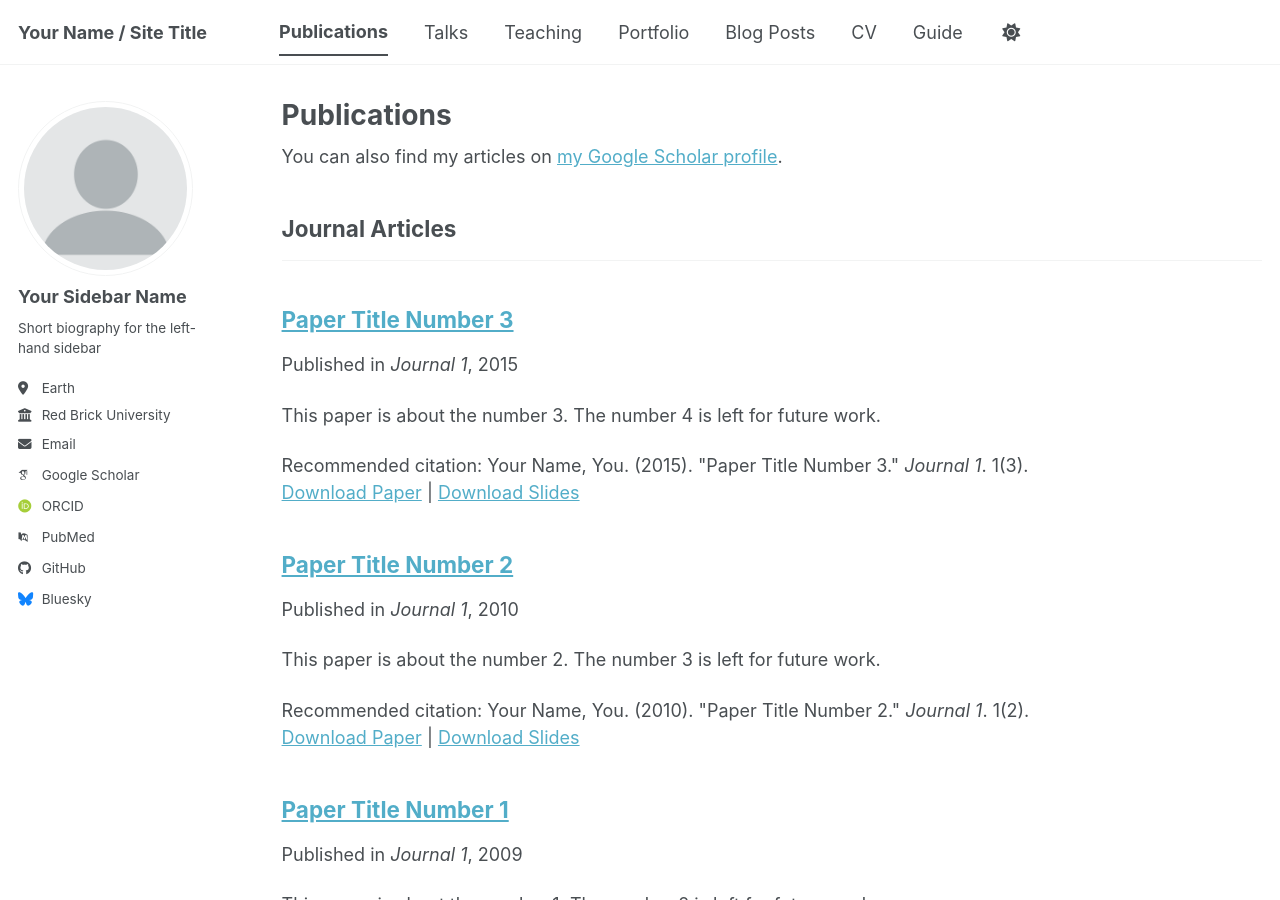
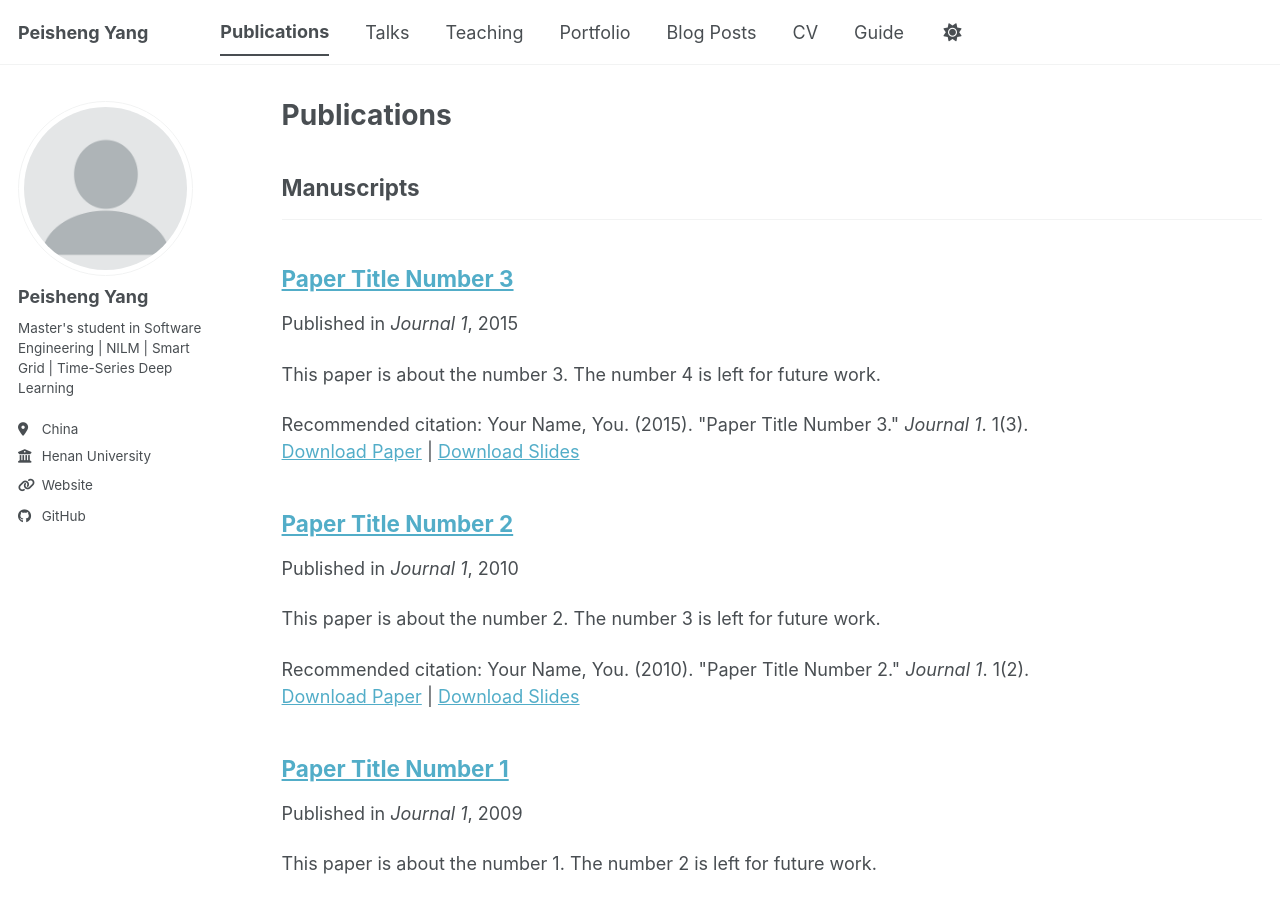
Before and after one commit to AKAYoung/akayoung.github.io, a Jekyll site: the page built from _pages/publications.html, in a window 1280 px wide and 900 px high. Built offline with Jekyll 4.4.1, drawn with Linux system fonts in a browser that asks for light colours; some web fonts are replaced; a script bundle is joined from its source files by our own code; library files that are not in the unit come from our copies; some of the changed lines change nothing that is shown; some of the changed text lies outside the part shown.

Commit message:
Modify personal details and site configuration
Updated personal information and site settings in the configuration file.

```diff
--- a/_config.yml
+++ b/_config.yml
@@ -8,109 +8,107 @@
 
 # Basic Site Settings
 locale                   : "en-US"
-site_theme               : "default" # The available themes options are "default", "air", "sunrise", "mint", "dirt" and "contrast"
-title                    : "Your Name / Site Title"
+site_theme               : "default"
+title                    : "Peisheng Yang"
 title_separator          : "-"
-name                     : &name "Your Name"
-description              : &description "Your Name's academic portfolio"   # Update this with a general description of your site, this is the default if not overridden by a page
-url                      : https://academicpages.github.io # The base hostname & protocol for your site e.g. "https://[your GitHub username].github.io",
-                                                           # or if you already have some other page hosted on Github then use "https://[your GitHub username].github.io/[Your Repo Name]"
-baseurl                  : "" # the subpath of your site, e.g. "/blog"
-repository               : "academicpages/academicpages.github.io"
+name                     : &name "Peisheng Yang"
+description              : &description "Peisheng Yang's academic homepage on NILM, Smart Grid, Energy Internet, and time-series deep learning."
+url                      : "https://akayoung.github.io"
+baseurl                  : ""
+repository               : "AKAYoung/akayoung.github.io"
 
-# Site Author - The following control what appear as part of the author content on the side bar.
-#               If a field is blank the icon and link will not appear, otherwise it will be shown.
-#               Additional customization can be done by editing /_includes/author-profile.html
+# Site Author
 author:
   # Biographic information
   avatar           : "profile.png"
-  name             : "Your Sidebar Name"
-  pronouns         : # example: "she/her"
-  bio              : "Short biography for the left-hand sidebar"
-  location         : "Earth"
-  employer         : "Red Brick University"
-  uri              : # URL
-  email            : "none@example.org"
+  name             : "Peisheng Yang"
+  pronouns         :
+  bio              : "Master's student in Software Engineering | NILM | Smart Grid | Time-Series Deep Learning"
+  location         : "China"
+  employer         : "Henan University"
+  uri              : "https://akayoung.github.io"
+  email            :
 
   # Academic websites
-  academia         : # URL
-  arxiv            : # URL - Update with the correct link to your profile
-  googlescholar    : "https://scholar.google.com/citations?user=PS_CX0AAAAAJ"
-  inspire-hep      : # URL
-  impactstory      : # URL
-  orcid            : "https://orcid.org/yourorcidurl"
-  semantic         : # URL
-  ssrn             : # URL
-  pubmed           : "https://www.ncbi.nlm.nih.gov/pubmed/?term=john+snow"
-  researchgate     : # URL
-  scopus           : # URL
-  zotero           : # URL
-
+  academia         :
+  arxiv            :
+  googlescholar    :
+  inspire-hep      :
+  impactstory      :
+  orcid            :
+  semantic         :
+  ssrn             :
+  pubmed           :
+  researchgate     :
+  scopus           :
+  zotero           :
 
   # Repositories and software development
-  bitbucket        : # Username - Update with your username on the site
-  codepen          : # Username
-  dribbble         : # Username
-  github           : "academicpages"
-  kaggle           : # Username
-  stackoverflow    : # User number or user number and name (i.e., use "1" or "1/jeff-atwood")
+  bitbucket        :
+  codepen          :
+  dribbble         :
+  github           : "AKAYoung"
+  kaggle           :
+  stackoverflow    :
 
   # Social media
-  artstation       : # Username
-  bluesky          : "bsky.app" # Replace this with you Bluesky username
-  facebook         : # Username
-  flickr           : # Username
-  foursquare       : # Username
-  goodreads        : # Username
-  google_plus      : # Username
-  keybase          : # Username
-  instagram        : # Username
-  lastfm           : # Username
-  linkedin         : # Username
-  mastodon         : # URL
-  medium           : # URL
-  pinterest        : # Username
-  soundcloud       : # Username
-  steam            : # Username
-  telegram         : # URL
-  tumblr           : # Username
-  twitter          : # Username for X / Twitter
-  vine             : # Username
-  weibo            : # Username
-  wikipedia        : # Username
-  xing             : # Username
-  youtube          : # Username
-  zhihu            : # Username
+  artstation       :
+  bluesky          :
+  facebook         :
+  flickr           :
+  foursquare       :
+  goodreads        :
+  google_plus      :
+  keybase          :
+  instagram        :
+  lastfm           :
+  linkedin         :
+  mastodon         :
+  medium           :
+  pinterest        :
+  soundcloud       :
+  steam            :
+  telegram         :
+  tumblr           :
+  twitter          :
+  vine             :
+  weibo            :
+  wikipedia        :
+  xing             :
+  youtube          :
+  zhihu            :
 
-# Publication Category - The following the list of publication categories and their headings
+# Publication Category
 publication_category:
-  books:
-    title: 'Books'
   manuscripts:
+    title: 'Manuscripts'
+  journals:
     title: 'Journal Articles'
   conferences:
     title: 'Conference Papers'
 
 # Site Settings
-teaser                   :  # filename of teaser fallback teaser image placed in /images/ for social media previews
-breadcrumbs              : false # true, false (default)
+teaser                   :
+breadcrumbs              : false
 words_per_minute         : 160
 future                   : true
-read_more                : "disabled" # if enabled, adds "Read more" links to excerpts
-talkmap_link             : false      #change to true to add link to talkmap on talks page
+read_more                : "disabled"
+talkmap_link             : false
+
 comments:
-  provider               : # false (default), "disqus", "discourse", "facebook", "google-plus", "staticman", "custom"
+  provider               :
   disqus:
     shortname            :
   discourse:
-    server               : # https://meta.discourse.org/t/embedding-discourse-comments-via-javascript/31963 , e.g.: meta.discourse.org
+    server               :
   facebook:
     appid                :
-    num_posts            : # 5 (default)
-    colorscheme          : # "light" (default), "dark"
+    num_posts            :
+    colorscheme          :
+
 staticman:
   allowedFields          : ['name', 'email', 'url', 'message']
-  branch                 : "gh-pages" # "master", "gh-pages"
+  branch                 : "gh-pages"
   commitMessage          : "New comment."
   filename               : comment-{@timestamp}
   format                 : "yml"
@@ -123,11 +121,11 @@ staticman:
     date:
       type               : "date"
       options:
-        format           : "iso8601" # "iso8601" (default), "timestamp-seconds", "timestamp-milliseconds"
+        format           : "iso8601"
+
 atom_feed:
-  hide                   : false     # change to true to hide the RSS feed in the footer
-  path                   : # blank (default) uses feed.xml
-
+  hide                   : false
+  path                   :
 
 # SEO Related
 google_site_verification :
@@ -135,36 +133,36 @@ bing_site_verification   :
 alexa_site_verification  :
 yandex_site_verification :
 
-
 # Social Sharing
 twitter:
-  username               : &twitter
+  username               :
 facebook:
   username               :
   app_id                 :
   publisher              :
-og_image                 :  # Social media default site image
-og_description           :  # Social media default site image description
+og_image                 :
+og_description           :
+
 # For specifying social profiles
-# - https://developers.google.com/structured-data/customize/social-profiles
 social:
-  type                   : # Person or Organization (defaults to Person)
-  name                   : # If the user or organization name differs from the site's name
-  links: # An array of links to social media profiles
-
+  type                   : Person
+  name                   : "Peisheng Yang"
+  links:
+    - "https://github.com/AKAYoung"
+    - "https://akayoung.github.io"
 
 # Analytics
 analytics:
-  provider               :  "false" # false (default), "google", "google-universal", "google-analytics-4", "custom"
+  provider               : false
   google:
     tracking_id          :
-
 
 # Reading Files
 include:
   - .htaccess
   - _pages
   - files
+
 exclude:
   - "*.sublime-project"
   - "*.sublime-workspace"
@@ -192,12 +190,13 @@ exclude:
   - README
   - tmp
   - vendor
+
 keep_files:
   - .git
   - .svn
+
 encoding: "utf-8"
 markdown_ext: "markdown,mkdown,mkdn,mkd,md"
-
 
 # Conversion
 markdown: kramdown
@@ -205,7 +204,6 @@ highlighter: rouge
 lsi: false
 excerpt_separator: "\n\n"
 incremental: false
-
 
 # Markdown Processing
 kramdown:
@@ -218,8 +216,7 @@ kramdown:
   smart_quotes: lsquo,rsquo,ldquo,rdquo
   enable_coderay: false
 
-
-# These settings control the types of collections used by the template
+# Collections
 collections:
   teaching:
     output: true
@@ -234,8 +231,7 @@ collections:
     output: true
     permalink: /:collection/:path/
 
-
-# These settings control how pages and collections are included in the site
+# Defaults
 defaults:
   # _posts
   - scope:
@@ -248,6 +244,7 @@ defaults:
       comments: true
       share: true
       related: true
+
   # _pages
   - scope:
       path: ""
@@ -255,6 +252,7 @@ defaults:
     values:
       layout: single
       author_profile: true
+
   # _teaching
   - scope:
       path: ""
@@ -264,6 +262,7 @@ defaults:
       author_profile: true
       share: true
       comments: true
+
   # _publications
   - scope:
       path: ""
@@ -273,6 +272,7 @@ defaults:
       author_profile: true
       share: true
       comments: true
+
   # _portfolio
   - scope:
       path: ""
@@ -282,6 +282,7 @@ defaults:
       author_profile: true
       share: true
       comment: true
+
   # _talks
   - scope:
       path: ""
@@ -291,19 +292,14 @@ defaults:
       author_profile: true
       share: true
 
-
 # Sass/SCSS
 sass:
   sass_dir: _sass
-  style: compressed # https://sass-lang.com/documentation/file.SASS_REFERENCE.html#output_style
-
+  style: compressed
 
 # Outputting
 permalink: /:categories/:title/
-# paginate: 5 # amount of posts to show
-# paginate_path: /page:num/
-timezone: Etc/UTC # https://en.wikipedia.org/wiki/List_of_tz_database_time_zones
-
+timezone: Asia/Shanghai
 
 # Plugins
 plugins:
@@ -323,38 +319,16 @@ whitelist:
   - jekyll-redirect-from
   - jemoji
 
-
 # Archives
-#  Type
-#  - GitHub Pages compatible archive pages built with Liquid ~> type: liquid (default)
-#  - Jekyll Archives plugin archive pages ~> type: jekyll-archives
-#  Path (examples)
-#  - Archive page should exist at path when using Liquid method or you can
-#    expect broken links (especially with breadcrumbs enabled)
-#  - <base_path>/tags/my-awesome-tag/index.html ~> path: /tags/
-#  - <base_path/categories/my-awesome-category/index.html ~> path: /categories/
-#  - <base_path/my-awesome-category/index.html ~> path: /
 category_archive:
   type: liquid
   path: /categories/
+
 tag_archive:
   type: liquid
   path: /tags/
-# https://github.com/jekyll/jekyll-archives
-# jekyll-archives:
-#   enabled:
-#     - categories
-#     - tags
-#   layouts:
-#     category: archive-taxonomy
-#     tag: archive-taxonomy
-#   permalinks:
-#     category: /categories/:name/
-#     tag: /tags/:name/
-
 
 # HTML Compression
-# - https://jch.penibelst.de/
 compress_html:
   clippings: all
   ignore:
```
